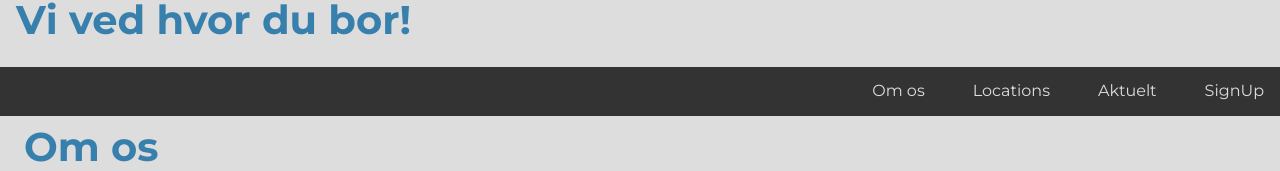
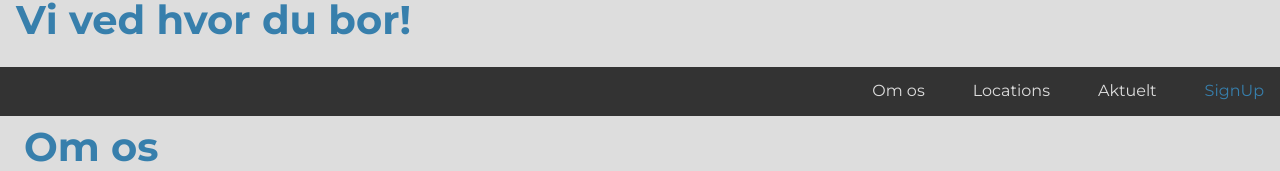
Before and after one commit to Chrstjan/React-Blibado, a React (Vite) app in the folder Blibado/: page / in a window 1280 px wide. Shown: the part 121-292 px from the top of the page. Built offline with nearby package versions, Linux system fonts and the light colour scheme.

Commit message:
Update Navigation.module.scss

```diff
--- a/Blibado/src/components/Header/Navigation/Navigation.module.scss
+++ b/Blibado/src/components/Header/Navigation/Navigation.module.scss
@@ -38,7 +38,11 @@ nav {
 
     li {
         list-style: none;
-
+        &:last-child {
+            a {
+                color: v.$light-blue-color;
+            }
+        }
 
         a {
             text-decoration: none;
```
